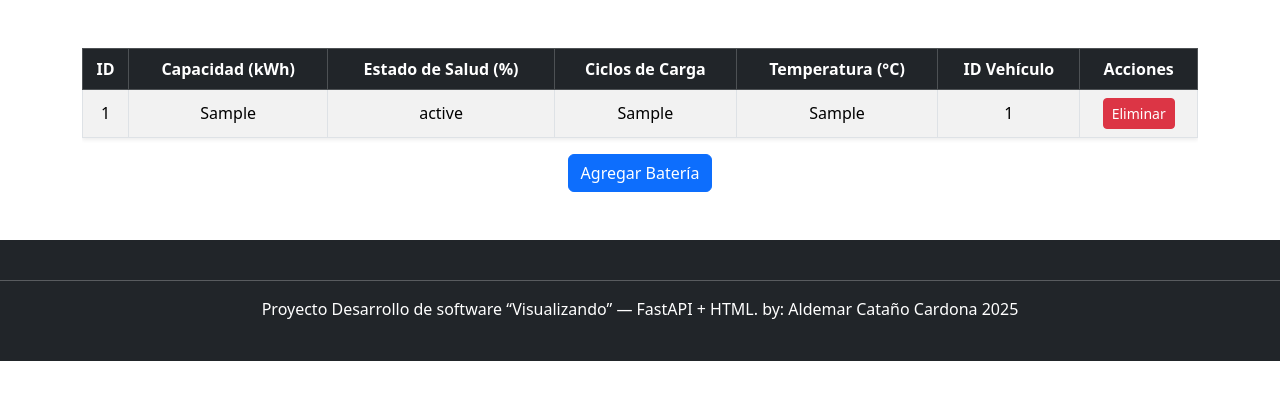
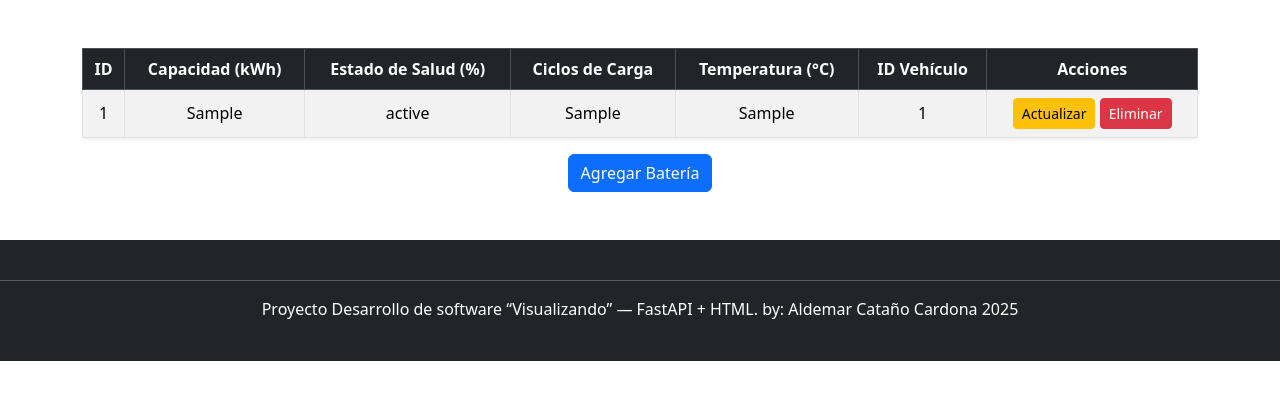
Before and after one commit to Aldemitar/vehiculos_electricos_aldemar, a FastAPI app: template templates/baterias_registro.html in a window 1280 px wide. Shown: the part 245-645 px from the top of the page. Run offline with FastAPI, Linux system fonts and the light colour scheme; the template is opened without the code that fills it: most values are stand-ins (such as "Sample title", 1, 10 or a date in 2020); parts of the project's set-up code (start-up, migrations or seed data) failed here and were passed over.

Commit message:
Se agregó el botón de actualizar en la columna acciones

```diff
--- a/templates/baterias_registro.html
+++ b/templates/baterias_registro.html
@@ -34,6 +34,9 @@
                         <td>{{ bateria.temperatura_operacion if bateria.temperatura_operacion is not none else 'N/A' }}</td>
                         <td>{{ bateria.vehiculo_id if bateria.vehiculo_id else 'Sin asignar' }}</td>
                         <td>
+                            <a href="/baterias/edit/{{ bateria.id }}" class="btn btn-warning btn-sm">
+                                <i class="bi bi-pencil"></i> Actualizar
+                            </a>
                             <form action="/baterias/delete/{{ bateria.id }}" method="POST" style="display:inline;" onsubmit="return confirm('¿Estás seguro de eliminar esta batería?');">
                                 <button type="submit" class="btn btn-danger btn-sm">
                                     <i class="bi bi-trash"></i> Eliminar
```
